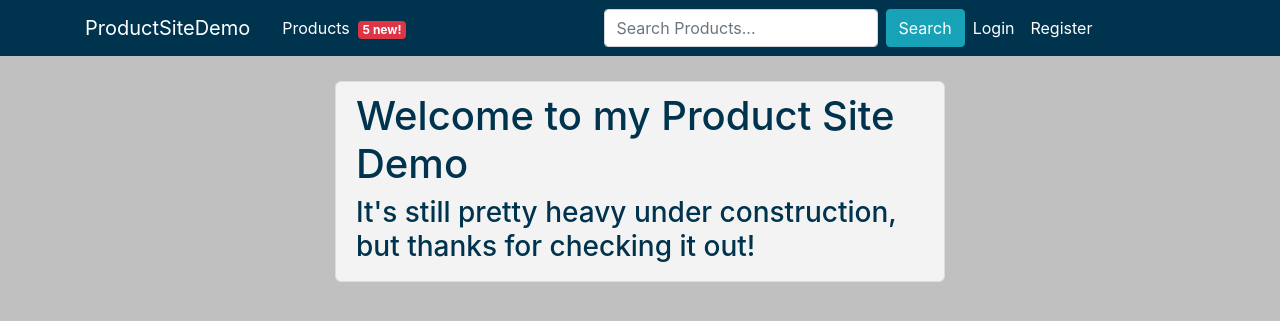
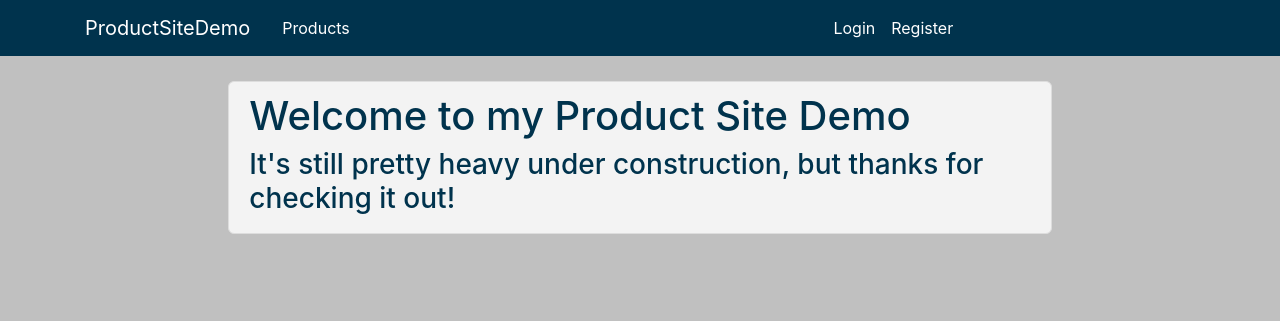
Before and after one commit to ectrimble20/FlaskProductSiteDemo, a Flask app: page / in a window 1280 px wide. Shown: the top 321 px of the page. Run offline with Flask 2, Linux system fonts and the light colour scheme; some libraries are stand-ins or nearby versions.

Commit message:
updating main layout template, cleaning up the top nav bar, removing search since it's not implemented and adjusting column layout on the main page diplays.

```diff
--- a/productsite/templates/layout_new.html
+++ b/productsite/templates/layout_new.html
@@ -16,13 +16,9 @@
 			</button>
 			<div class="collapse navbar-collapse" id="navbarToggle">
 				<div class="navbar-nav mr-auto">
-					<a class="nav-item nav-link" href="/product">Products<span class="badge badge-danger ml-2">5 new!</span></a>
+					<a class="nav-item nav-link" href="/product">Products</a>
 				</div>
 				<div class="navbar-nav m-auto">
-					<form class="form-inline" action="/product/search">
-					<input class="form-control mr-md-2" type="text" placeholder="Search Products...">
-					<button class="btn btn-info" type="submit">Search</button>
-					</form>
 					<!-- Navbar Right Side -->
 					<div class="navbar-nav">
 						{% if current_user.is_authenticated %}
@@ -66,11 +62,10 @@
 			<div class="col-md-3"></div>
 		</div>
 		<div class="row">
-			<div class="col-md-1"></div>
 			<div class="col-md-2 mh-100">
 				{% block content_left %}{% endblock content_left %}
 			</div>
-			<div class="col-md-6">
+			<div class="col-md-8">
 				<div class="content-section">
                     {% block breadcrumb %}{% endblock breadcrumb %}
                     {% block top_pagination %}{% endblock top_pagination %}
@@ -81,7 +76,6 @@
 			<div class="col-md-2 mh-100">
 				{% block content_right %}{% endblock content_right %}
 			</div>
-			<div class="col-md-1"></div>
 		</div>
     </div>
     <script src="https://code.jquery.com/jquery-3.2.1.slim.min.js" integrity="sha384-KJ3o2DKtIkvYIK3UENzmM7KCkRr/rE9/Qpg6aAZGJwFDMVNA/GpGFF93hXpG5KkN" crossorigin="anonymous"></script>
```
